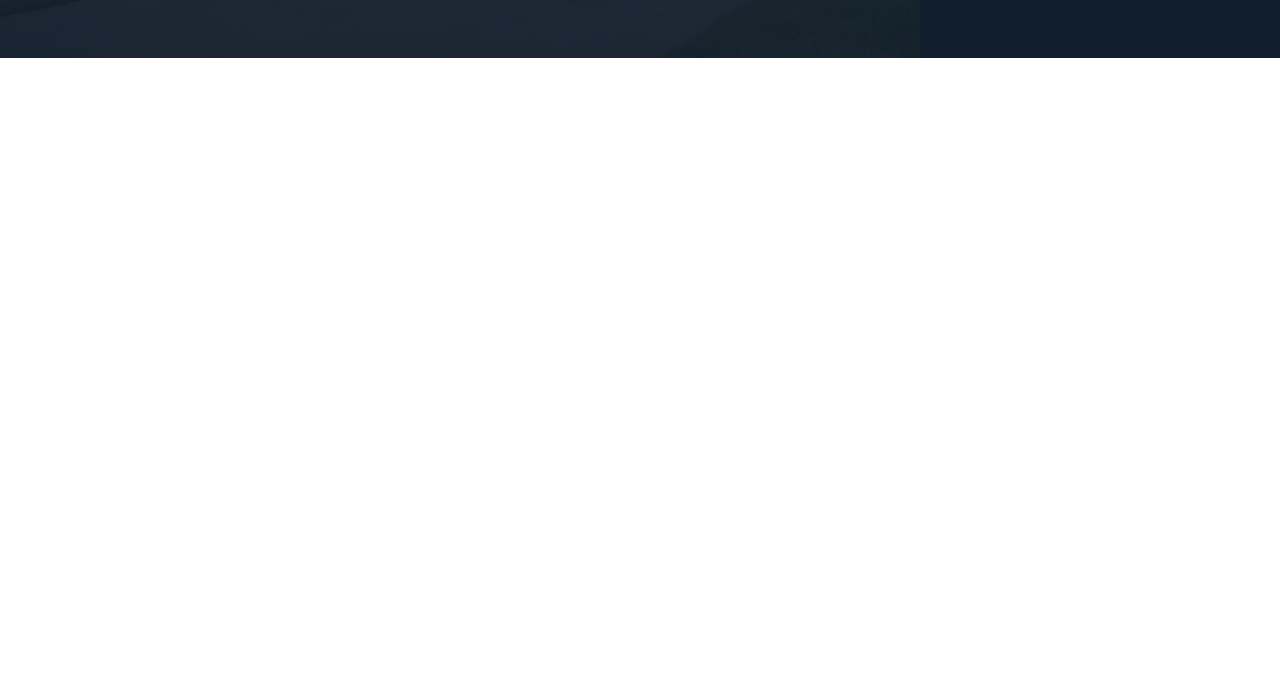
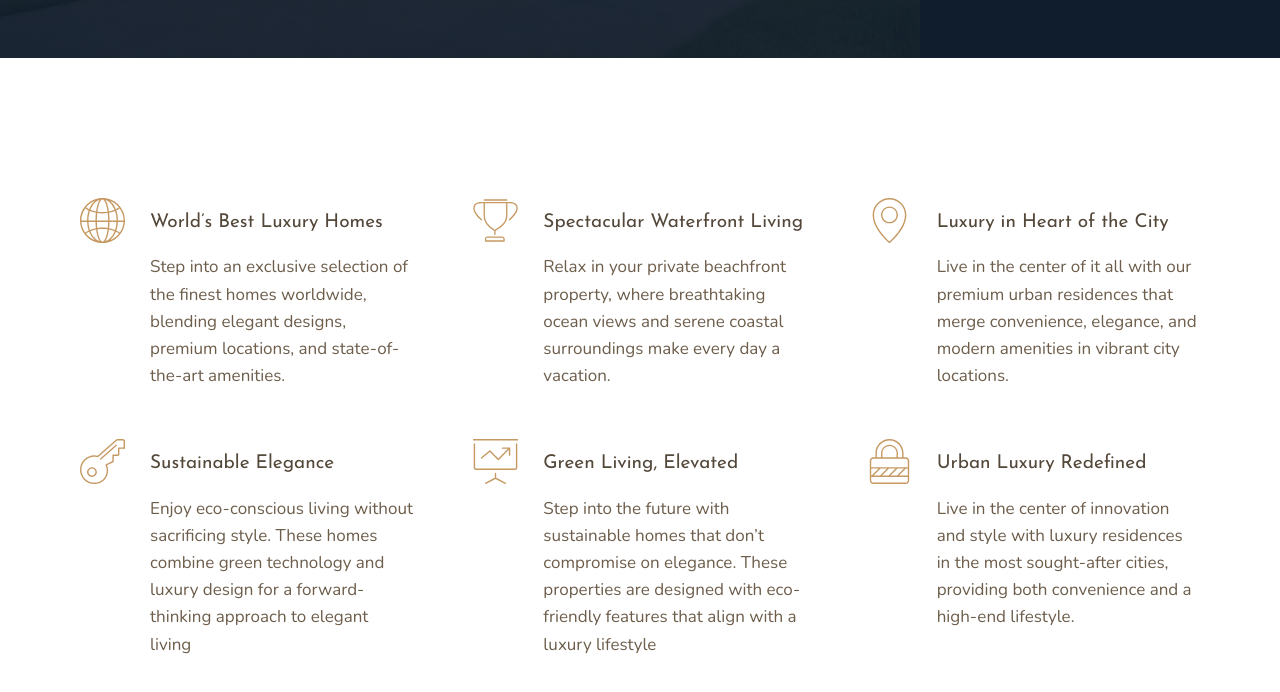
Before and after one commit to codzillas/real-estate-advertising, a website: page index.html in a window 1280 px wide. Shown: the part 582-1274 px from the top of the page. Before the commit the page ends 1152 px from the top, so only its background shows below. Drawn offline with nearby package versions, Linux system fonts and the light colour scheme.

Commit message:
Add Estate Features Section

```diff
--- a/index.html
+++ b/index.html
@@ -52,5 +52,77 @@
         </div>
       </div>
     </div>
+    <section class="features">
+      <div class="feature">
+        <svg class="feature__icon">
+          <use xlink:href="img/sprite.svg#icon-global"></use>
+        </svg>
+        <h4 class="heading-4 heading-4--dark">World’s Best Luxury Homes</h4>
+        <p class="feature__text">
+          Step into an exclusive selection of the finest homes worldwide,
+          blending elegant designs, premium locations, and state-of-the-art
+          amenities.
+        </p>
+      </div>
+
+      <div class="feature">
+        <svg class="feature__icon">
+          <use xlink:href="img/sprite.svg#icon-trophy"></use>
+        </svg>
+        <h4 class="heading-4 heading-4--dark">Spectacular Waterfront Living</h4>
+        <p class="feature__text">
+          Relax in your private beachfront property, where breathtaking ocean
+          views and serene coastal surroundings make every day a vacation.
+        </p>
+      </div>
+
+      <div class="feature">
+        <svg class="feature__icon">
+          <use xlink:href="img/sprite.svg#icon-map-pin"></use>
+        </svg>
+        <h4 class="heading-4 heading-4--dark">Luxury in Heart of the City</h4>
+        <p class="feature__text">
+          Live in the center of it all with our premium urban residences that
+          merge convenience, elegance, and modern amenities in vibrant city
+          locations.
+        </p>
+      </div>
+
+      <div class="feature">
+        <svg class="feature__icon">
+          <use xlink:href="img/sprite.svg#icon-key"></use>
+        </svg>
+        <h4 class="heading-4 heading-4--dark">Sustainable Elegance</h4>
+        <p class="feature__text">
+          Enjoy eco-conscious living without sacrificing style. These homes
+          combine green technology and luxury design for a forward-thinking
+          approach to elegant living
+        </p>
+      </div>
+
+      <div class="feature">
+        <svg class="feature__icon">
+          <use xlink:href="img/sprite.svg#icon-presentation"></use>
+        </svg>
+        <h4 class="heading-4 heading-4--dark">Green Living, Elevated</h4>
+        <p class="feature__text">
+          Step into the future with sustainable homes that don’t compromise on
+          elegance. These properties are designed with eco-friendly features
+          that align with a luxury lifestyle
+        </p>
+      </div>
+
+      <div class="feature">
+        <svg class="feature__icon">
+          <use xlink:href="img/sprite.svg#icon-lock"></use>
+        </svg>
+        <h4 class="heading-4 heading-4--dark">Urban Luxury Redefined</h4>
+        <p class="feature__text">
+          Live in the center of innovation and style with luxury residences in
+          the most sought-after cities, providing both convenience and a
+          high-end lifestyle.
+        </p>
+      </div>
+    </section>
   </body>
 </html>
--- a/sass/_features.scss
+++ b/sass/_features.scss
@@ -0,0 +1,43 @@
+.features {
+    grid-column: center-start / center-end;
+
+    margin: 15rem 0;
+
+    @supports(display: grid) {
+        display: grid;
+        //grid-template-columns: repeat(3, 1fr);
+        grid-template-columns: repeat(auto-fit, minmax(25rem, 1fr));
+        grid-gap: 6rem;
+        align-items: start;
+    }
+}
+
+
+.feature {
+
+    float: left;
+    width: 33.3333%;
+    margin-bottom: 6rem;
+
+    @supports(display: grid) {
+        width: auto;
+        margin-bottom: 0;
+    }
+
+    display: grid;
+    grid-template-columns: min-content 1fr;
+    grid-row-gap: 1.5rem;
+    grid-column-gap: 2.5rem;
+
+    &__icon {
+        fill: $color-primary;
+        width: 4.5rem;
+        height: 4.5rem;
+        grid-row: 1 / span 2;
+        transform: translateY(-1rem);
+    }
+
+    &__text {
+        font-size: 1.7rem;
+    }
+}
--- a/sass/main.scss
+++ b/sass/main.scss
@@ -2,4 +2,5 @@
 @import "typography";
 
 @import "header";
-@import "realtors"
+@import "realtors";
+@import "features";
```
Also changed, not shown: css/style.css, 1 other file.
